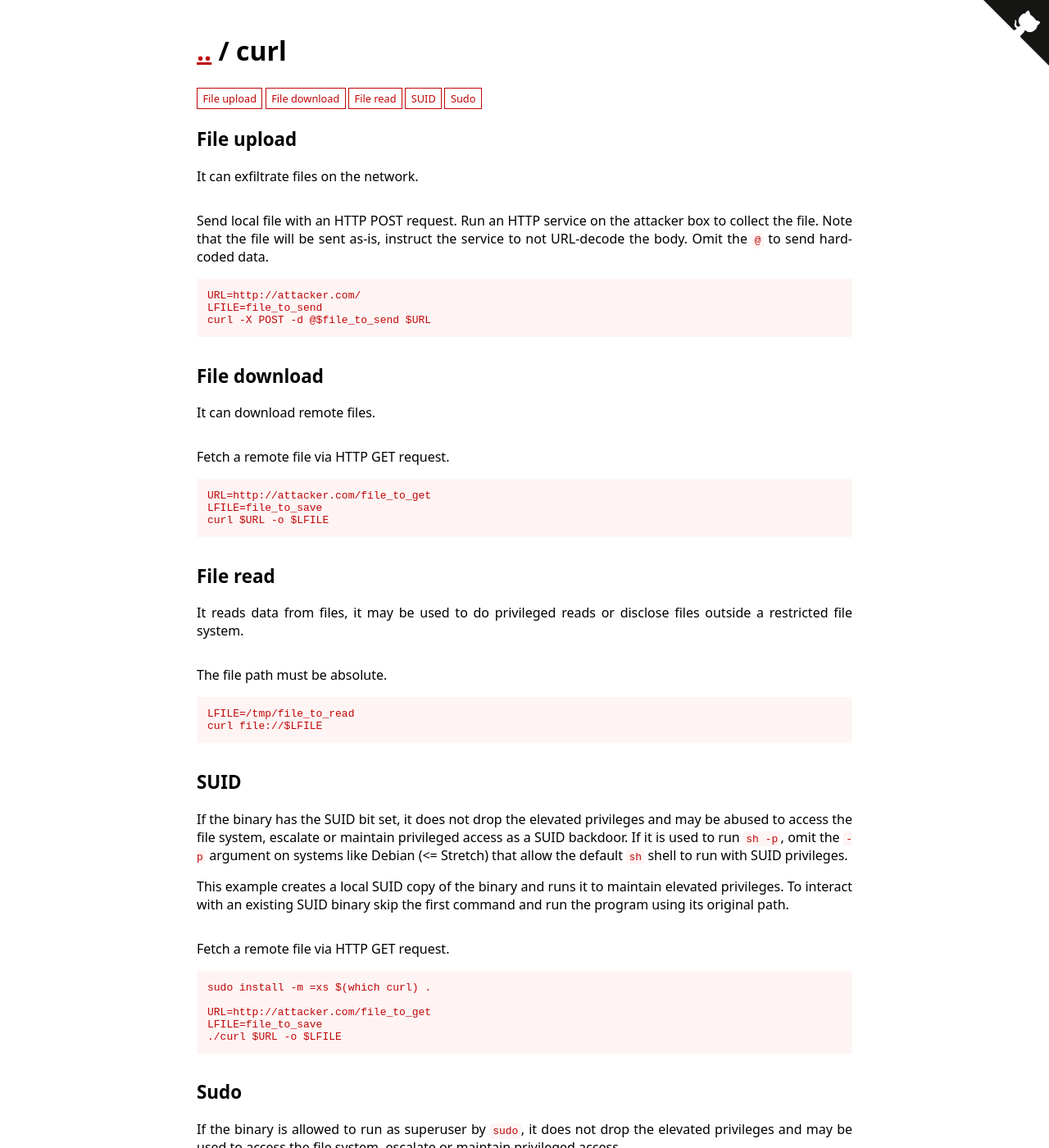
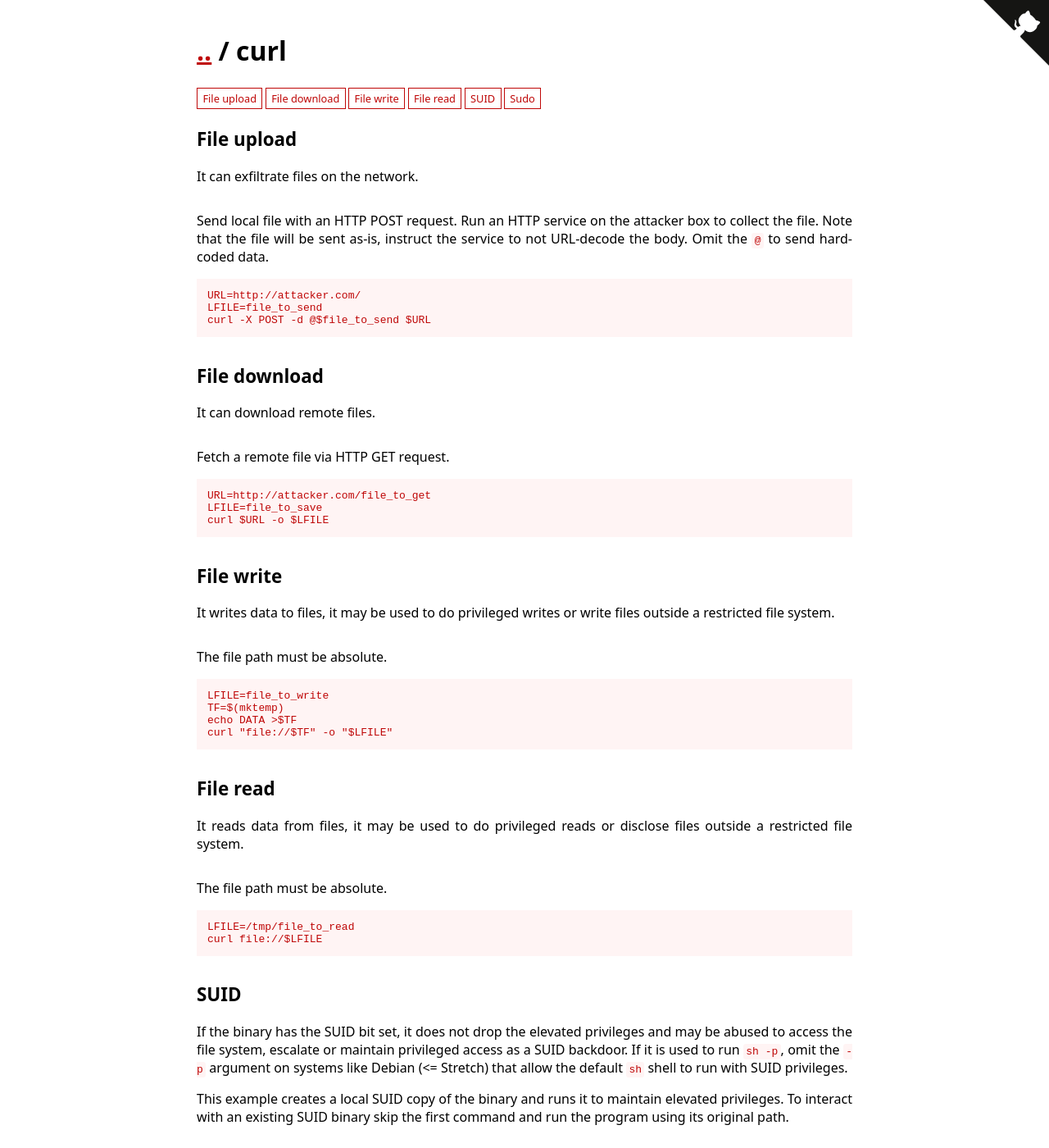
Before and after one commit to GTFOBins/GTFOBins.github.io, a Jekyll site: the page built from _gtfobins/curl.md, in a window 1280 px wide and 1400 px high. Shown: the whole window at 82% size. Built offline with Jekyll 4.4.1, drawn with Linux system fonts in a browser that asks for light colours.

Commit message:
Add curl file-write

```diff
--- a/_gtfobins/curl.md
+++ b/_gtfobins/curl.md
@@ -17,6 +17,13 @@ functions:
       code: |
         LFILE=/tmp/file_to_read
         curl file://$LFILE
+  file-write:
+    - description: The file path must be absolute.
+      code: |
+        LFILE=file_to_write
+        TF=$(mktemp)
+        echo DATA >$TF
+        curl "file://$TF" -o "$LFILE"
   suid:
     - description: Fetch a remote file via HTTP GET request.
       code: |
```
